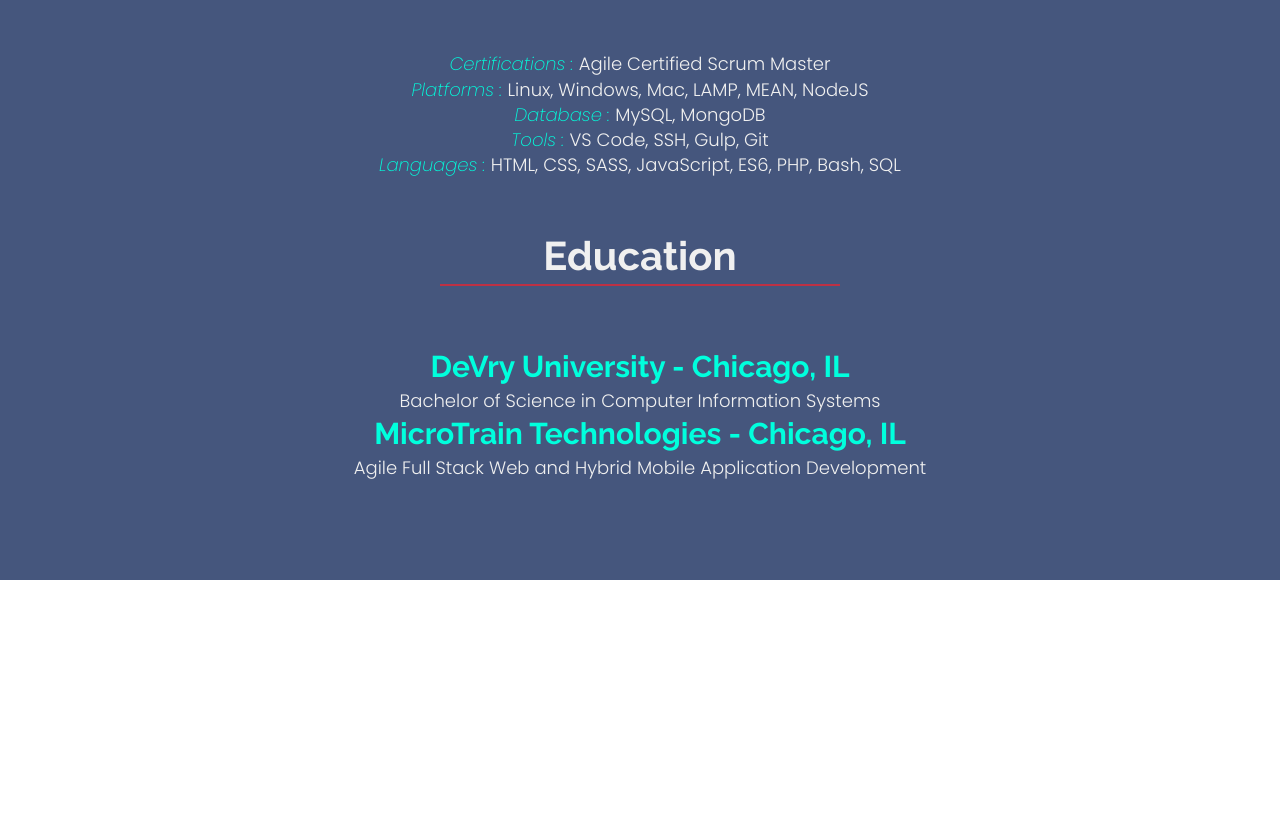
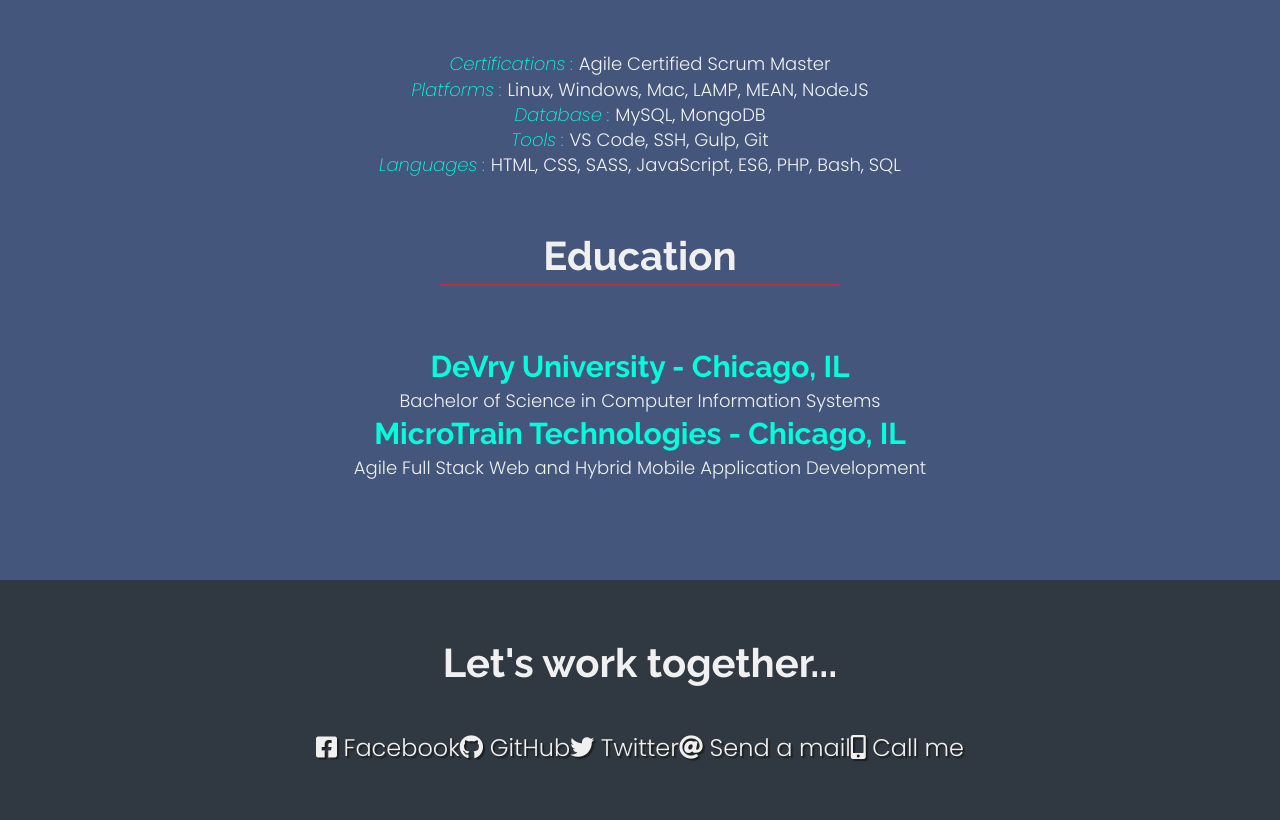
Before and after one commit to AlfredoE89/AlfredoE89, a plain HTML site: page resume.html in a window 1280 px wide. Shown: the part 2029-2849 px from the top of the page. Before the commit the page ends 2609 px from the top, so only its background shows below. Drawn offline with Linux system fonts and the light colour scheme.

```diff
--- a/resume.html
+++ b/resume.html
@@ -175,5 +175,42 @@
       </div>
     </section>
     <!------ END OF PROJECT SECTION ------>
+
+    <!------ START OF CONTACT SECTION ------->
+
+    <section id="contact" class="contact-section">
+      <div class="contact-section-header">
+<h2>Let's work together...</h2>
+</div>
+
+      <div class="contact-links">
+          <a
+            href=""
+            target="_blank"
+            class="btn contact-details"
+            ><i class="fab fa-facebook-square"></i> Facebook</a
+          >
+          <a
+            id="profile-link"
+            href="https://github.com/AlfredoE89"
+            target="_blank"
+            class="btn contact-details"
+            ><i class="fab fa-github"></i> GitHub</a
+          >
+          <a
+            href=""
+            target="_blank"
+            class="btn contact-details"
+            ><i class="fab fa-twitter"></i> Twitter</a
+          >
+          <a href="alfredoesquivel1989@gmail.com" class="btn contact-details"
+            ><i class="fas fa-at"></i> Send a mail</a
+          >
+          <a href="tel:708-573-2599" class="btn contact-details"
+            ><i class="fas fa-mobile-alt"></i> Call me</a
+          >
+        </div>
+      </section>
+<!------ END OF CONTACT SECTION ------->
   </body>
 </html>
--- a/style2.css
+++ b/style2.css
@@ -202,3 +202,50 @@
     padding: 5rem 1rem;
   }
 }
+
+/* Contact section */
+
+.contact-section {
+  display: flex;
+  flex-direction: column;
+  justify-content: center;
+  align-items: center;
+  text-align: center;
+  width: 100%;
+  height: 30vh;
+  padding: 0 2rem;
+  background: var(--main-gray);
+}
+
+.contact-section-header > h2 {
+  font-size: 4rem;
+}
+
+@media (max-width: 28.75em) {
+  .contact-section-header > h2 {
+    font-size: 4rem;
+  }
+}
+
+.contact-section-header > p {
+  font-style: italic;
+}
+
+.contact-links {
+  display: flex;
+  justify-content: center;
+  width: 100%;
+  max-width: 980px;
+  margin-top: 4rem;
+  flex-wrap: wrap;
+}
+
+.contact-details {
+  font-size: 2.4rem;
+  text-shadow: 2px 2px 1px #1f1f1f;
+  transition: transform 0.3s ease-out;
+}
+
+.contact-details:hover {
+  transform: translateY(8px);
+}
```
Also changed, not shown: index.html (+24 -9 lines), images/newworld.png (added).
